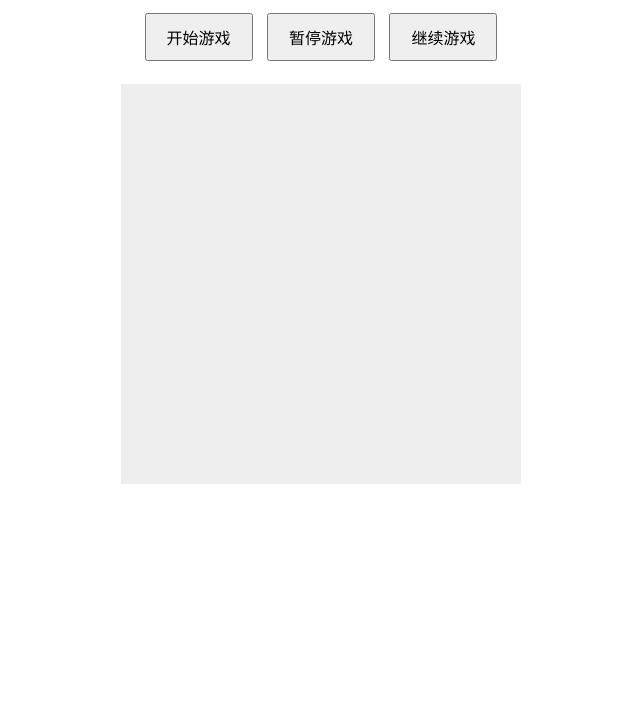
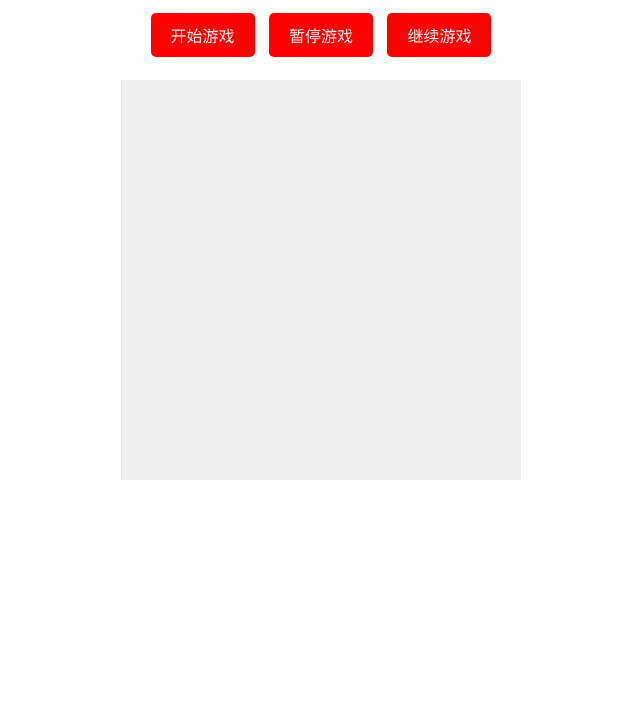
Before and after one commit to zgchq/xalt, a plain HTML site: page world.html in a window 1280 px wide. Shown: the part 81-800 px from the top of the page, without its empty margins (319-959 px from the left). Drawn offline with Linux system fonts and the light colour scheme.

Commit message:
Add files via upload

```diff
--- a/world.html
+++ b/world.html
@@ -19,6 +19,13 @@
             padding: 10px 20px;
             font-size: 16px;
             cursor: pointer;
+            background-color: red; /* 设置按钮的背景颜色为红色 */
+            color: white; /* 设置按钮的文字颜色为白色 */
+            border: none; /* 去掉按钮的边框 */
+            border-radius: 5px; /* 添加圆角 */
+        }
+        button:hover {
+            background-color: darkred; /* 设置按钮悬停时的颜色 */
         }
     </style>
 </head>
```
